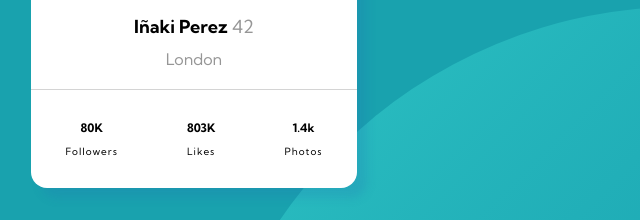
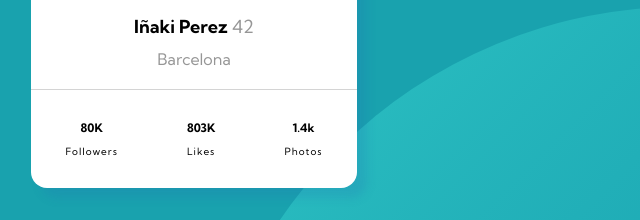
Before and after one commit to cosmocassa/Card, a plain HTML site: page index.html in a window 1280 px wide. Shown: the part 394-614 px from the top of the page, 446-1086 px from the left. Drawn offline with Linux system fonts and the light colour scheme.

Commit message:
Barcelona

```diff
--- a/index.html
+++ b/index.html
@@ -22,7 +22,7 @@
                     Iñaki Perez
                     <span>42</span>
                 </h1>
-                <p class="card-body-text">London</p>
+                <p class="card-body-text">Barcelona</p>
             </div>
             <div class="card-footer">
                 <div class="card-footer-social">
```
